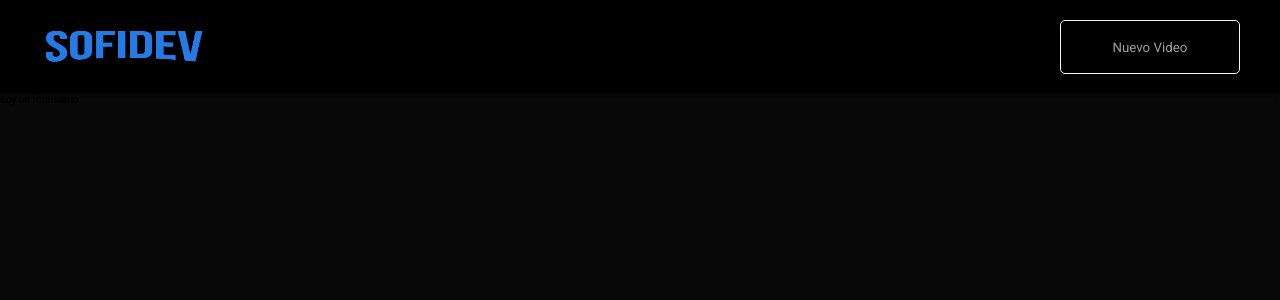
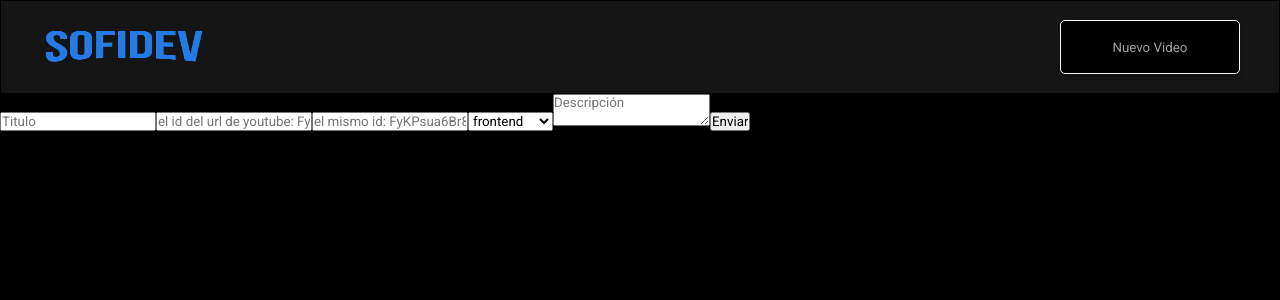
Before and after one commit to SofiDevO/alura-flix, a React (Vite) app: page /play/1 in a window 1280 px wide. Both pictures are taken after a click on the button "Nuevo Video". Shown: the top 300 px of the page. Built offline with nearby package versions, Linux system fonts and the light colour scheme; data requests are answered from the project's data file.

Commit message:
:sparkles: Formulario agregar video
Se agrega formulario y se implementan sus funciones para agregar video con el método post. Falta agregar estilos

```diff
--- a/db.json
+++ b/db.json
@@ -75,7 +75,7 @@
         "color": "#FFBA05"
       },
       "img": "9YbBVmiBPbs",
-            "embedId": "oHg5SJYRHA0"
+      "embedId": "1gUCu2e_JiM"
     },
     {
       "id": 8,
@@ -196,7 +196,7 @@
         "color": "#7b00e0"
       },
       "img": "rpvrLaBQwgg",
-            "embedId": "oHg5SJYRHA0"
+      "embedId": "rpvrLaBQwgg"
     },
     {
       "id": 18,
@@ -241,6 +241,17 @@
       },
       "img": "jr_98HCSTZc",
       "embedId": "jr_98HCSTZc"
+    },
+    {
+      "title": "Cupid",
+      "embedId": "FyKPsua6Br8",
+      "img": "FyKPsua6Br8",
+      "categoria": {
+        "nombre": "frontend",
+        "color": "#6BD1FF"
+      },
+      "metadescription": "10 hrs de cupid para programar mientras Jhon Ceena baila",
+      "id": 122127
     }
   ]
 }
--- a/package.json
+++ b/package.json
@@ -17,6 +17,7 @@
     "match-sorter": "^6.3.1",
     "react": "^18.2.0",
     "react-dom": "^18.2.0",
+    "react-hook-form": "^7.46.2",
     "react-router-dom": "^6.16.0",
     "react-slick": "^0.29.0",
     "slick-carousel": "^1.8.1",
--- a/src/GlobalStyle.jsx
+++ b/src/GlobalStyle.jsx
@@ -1,5 +1,4 @@
 import  {createGlobalStyle } from "styled-components"
-import { colorGrayDark, colorGrayLight } from "./components/UI/variables"
 
 
 const GlobalStyle = createGlobalStyle`
@@ -12,7 +11,7 @@ const GlobalStyle = createGlobalStyle`
         transition: all .5s ease;
     }
     body{
-        background-color: ${colorGrayDark};
+        background-color: black;
     }
 
 
--- a/src/api/api.jsx
+++ b/src/api/api.jsx
@@ -8,3 +8,15 @@ export const buscar = async (url, setData) => {
 	const respuesta = await api.get(url);
 	setData(respuesta.data);
 };
+
+export const agregarVideo = async (data) => {
+  try {
+    // Realiza la solicitud POST utilizando Axios
+    const response = await api.post('/videos', data);
+    console.log('Datos enviados:', response.data);
+    return response.data; // Retorna los datos del video recién creado
+  } catch (error) {
+    console.error('Error al enviar los datos:', error);
+    throw error;
+  }
+};
--- a/src/components/Header.jsx
+++ b/src/components/Header.jsx
@@ -1,7 +1,7 @@
 import NavBar from "./NavBar";
 import styled from "styled-components";
 import { useNavigate } from "react-router-dom";
-import { colorGrayDark, colorGrayLight, colorGrayLigther } from "./UI/variables";
+import { colorGrayDark, colorGrayLight, colorGrayLigther, colorGrayMedium } from "./UI/variables";
 
 const HeaderContainer = styled.header`
 		width: 100%;
@@ -12,7 +12,7 @@ const HeaderContainer = styled.header`
 		align-items: center;
 		padding: 0 3.9rem;
 		border: 1px solid #000;
-		background: ${colorGrayDark};
+		background: ${colorGrayMedium};
 		box-shadow: 0px 4px 4px 0px rgba(0, 0, 0, 0.25);
 		@media screen and (max-width:768px){
 			justify-content: center;
--- a/src/pages/AddVideo.jsx
+++ b/src/pages/AddVideo.jsx
@@ -1,9 +1,86 @@
-const AddFormulario = ()=>{
-    return (
-        <div>
-            Soy un formulario
-        </div>
-    )
+import React, { useState } from "react";
+import axios from "axios";
+import { useForm } from "react-hook-form";
+import { useNavigate } from "react-router-dom";
+
+export default function AddVideo() {
+	const {
+		register,
+		handleSubmit,
+		formState: { errors },
+		reset,
+		getValues,
+	} = useForm();
+	const navigate = useNavigate();
+	const [color, setColor] = useState("");
+
+	const onSubmit = async (data) => {
+		try {
+			const categoria = getValues("categoria.nombre");
+			const categoriaColor = getColorByCategoria(categoria);
+			const videoData = { ...data, categoria: { nombre: categoria, color: categoriaColor } };
+
+			const response = await axios.post("http://localhost:5555/videos", videoData);
+			console.log("Datos enviados:", response.data);
+			reset();
+			navigate("/");
+		} catch (error) {
+			console.error("Error al enviar los datos:", error);
+		}
+	};
+
+	const handleCategoriaChange = (event) => {
+		const categoria = event.target.value;
+		const categoriaColor = getColorByCategoria(categoria);
+		setColor(categoriaColor);
+	};
+
+	const getColorByCategoria = (categoria) => {
+		switch (categoria) {
+			case "frontend":
+				return "#6BD1FF";
+			case "wordpress":
+				return "#FFBA05";
+			case "wsl":
+				return "#00C86F";
+			case "alura":
+				return "#7b00e0";
+			default:
+				return "";
+		}
+	};
+
+	return (
+		<form onSubmit={handleSubmit(onSubmit)}>
+			<input
+				type="text"
+				placeholder="Titulo"
+				{...register("title", { required: true })}
+			/>
+			<input
+				type="text"
+				placeholder="el id del url de youtube: FyKPsua6Br8"
+				{...register("embedId", { required: true, maxLength: 11 })}
+			/>
+			<input
+				type="text"
+				placeholder="el mismo id: FyKPsua6Br8"
+				{...register("img", { required: true, maxLength: 11 })}
+			/>
+			<select
+				{...register("categoria.nombre", { required: true })}
+				onChange={handleCategoriaChange}
+			>
+				<option value="frontend">frontend</option>
+				<option value="wordpress">wordpress</option>
+				<option value="wsl">wsl</option>
+				<option value="alura">alura</option>
+			</select>
+			<textarea
+				placeholder="Descripción"
+				{...register("metadescription", { required: true, maxLength: 200 })}
+			/>
+			<input type="submit" value="Enviar" />
+		</form>
+	);
 }
-
-export default AddFormulario
--- a/src/pages/PlayVideo.jsx
+++ b/src/pages/PlayVideo.jsx
@@ -1,17 +1,30 @@
+import { useEffect, useState } from "react";
 import YoutubeEmbed from "../components/EmbedYT";
 import { Btn } from "../components/UI";
-import { useNavigate } from "react-router-dom";
+import { useParams, useNavigate } from "react-router-dom";
+import { buscar } from "../api/api";
+
+
+
 
 import styled from "styled-components";
-const PlayVideo = () => {
-    const navigate = useNavigate();
+const PlayVideo = ({url}) => {
+    const [vid, setVideo] = useState({});
+	const { id } = useParams();
+	const navigate = useNavigate();
+
+	useEffect(() => {
+		buscar( `/videos/${id}`, setVideo).catch(() => {
+			console.log(id)
+		});
+	}, [id]);
 	return (
         <>
        <BtnContainer>
         <Btn onClick={()=>navigate("/")}>Volver</Btn>
        </BtnContainer>
 		<YouTubeResponsive>
-			<YoutubeEmbed embedId="-EtLHOODD3I" />
+			<YoutubeEmbed embedId={vid.embedId} />
 		</YouTubeResponsive>
 
     </>
@@ -21,12 +34,12 @@ const PlayVideo = () => {
 export default PlayVideo;
 
 const YouTubeResponsive = styled.div`
-	border-radius: 0.4rem;
-	width: 100%;
-	height: 85rem;
-	display: flex;
-	align-items: flex-start;
-	justify-content: center;
+	    border-radius: 0.4rem;
+    width: 100%;
+    height: 71rem;
+    display: flex;
+    align-items: flex-start;
+    justify-content: space-around;
 
 	@media screen and (max-width: 768px) {
 		width: 100%;
--- a/src/pages/VerVideo.jsx
+++ b/src/pages/VerVideo.jsx
@@ -44,10 +44,11 @@ const VerVideoContainer = styled.div`
 	height: 80vh;
     display: flex;
     padding: 2rem;
-    justify-content: space-around;
+    justify-content: center;
     align-items: center;
     color: #9e9e9e;
     font-size: 1.8rem;
+
 
 	@media screen and (max-width:768px) {
 		flex-direction: column;
```
Also changed, not shown: 1 other file (tests, documents, lock files or other folders). Lines whose indentation alone changed are shown as unchanged.
